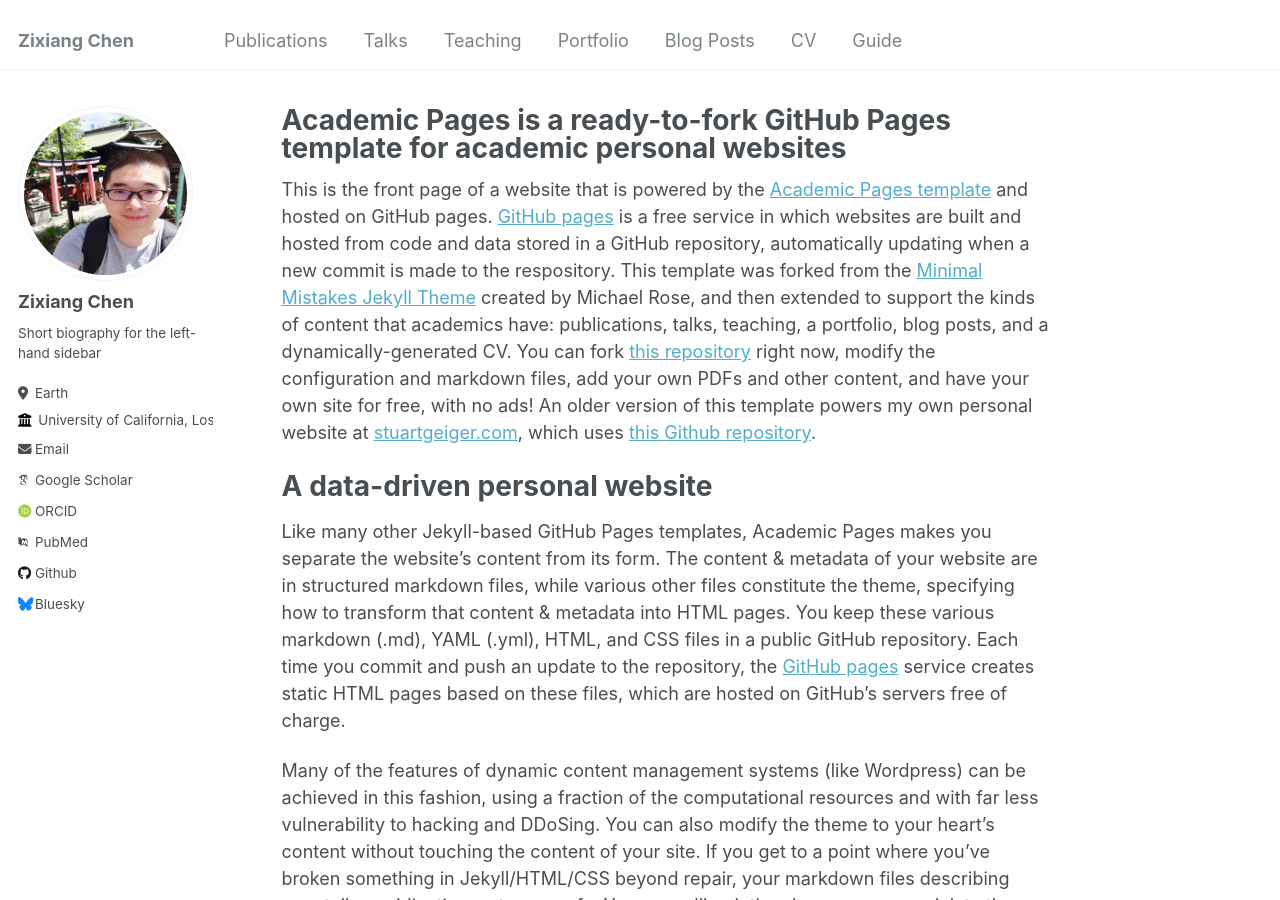
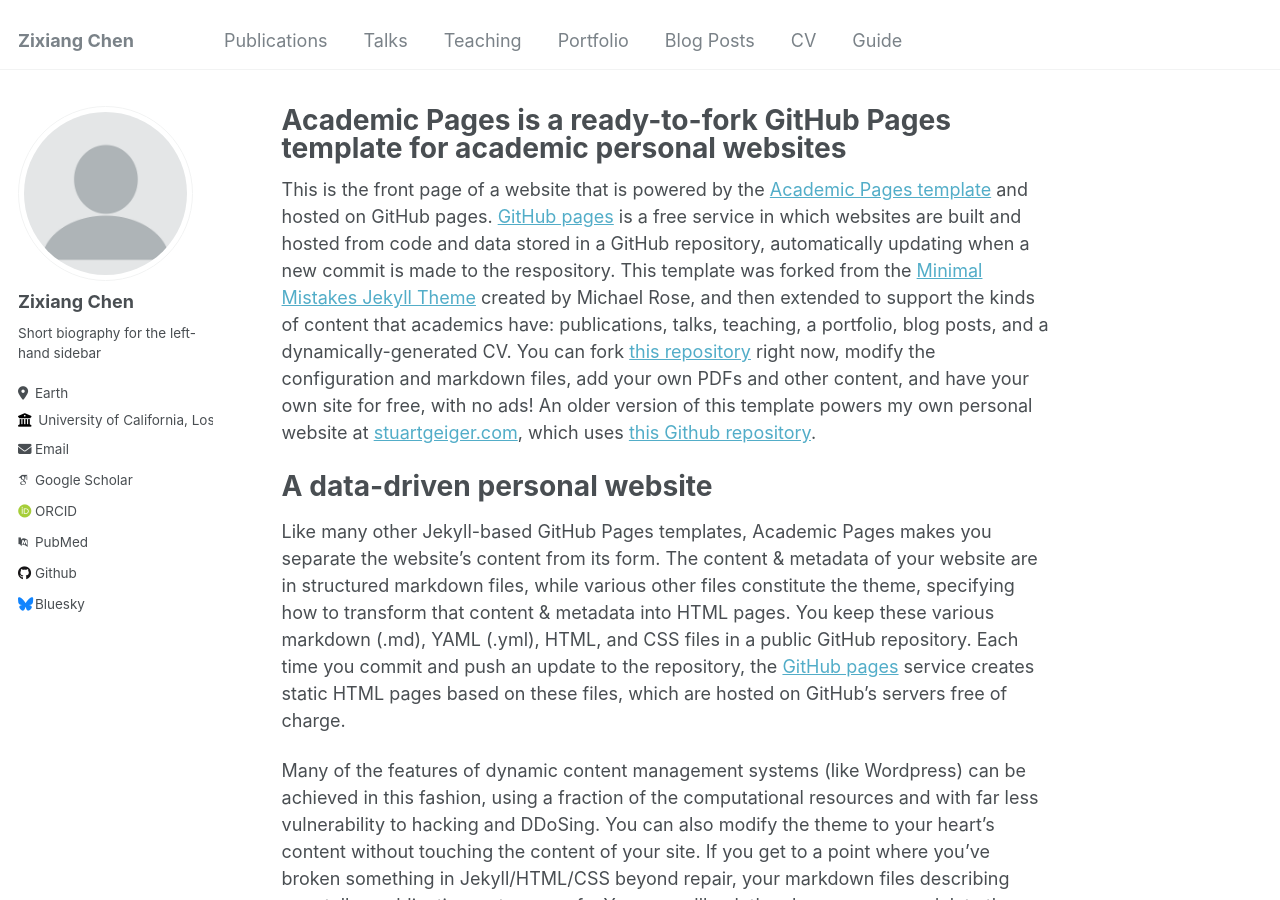
Before and after one commit to czx6858/czx6858.github.io, a Jekyll site: the page built from _pages/about.md, in a window 1280 px wide and 900 px high. Built offline with Jekyll 4.4.1, drawn with Linux system fonts in a browser that asks for light colours; some web fonts are replaced.

Commit message:
Update _config.yml

```diff
--- a/_config.yml
+++ b/_config.yml
@@ -21,7 +21,7 @@ repository               : "academicpages/academicpages.github.io"
 #               Additional customization can be done by editing /_includes/author-profile.html
 author:
   # Biographic information
-  avatar           : "zixiangchen1.png"
+  avatar           : "profile.png"
   name             : "Zixiang Chen"
   pronouns         : # example: "she/her"
   bio              : "Short biography for the left-hand sidebar"
```
